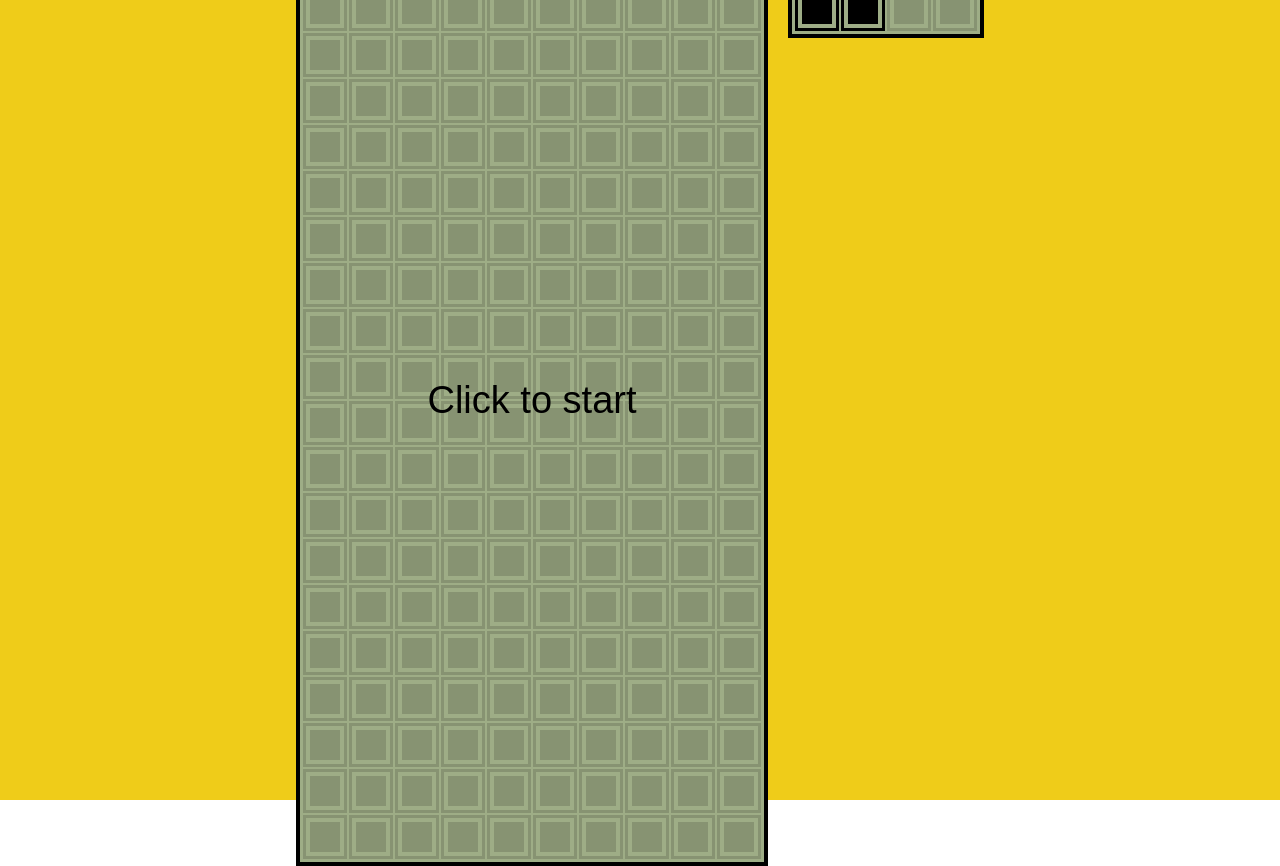
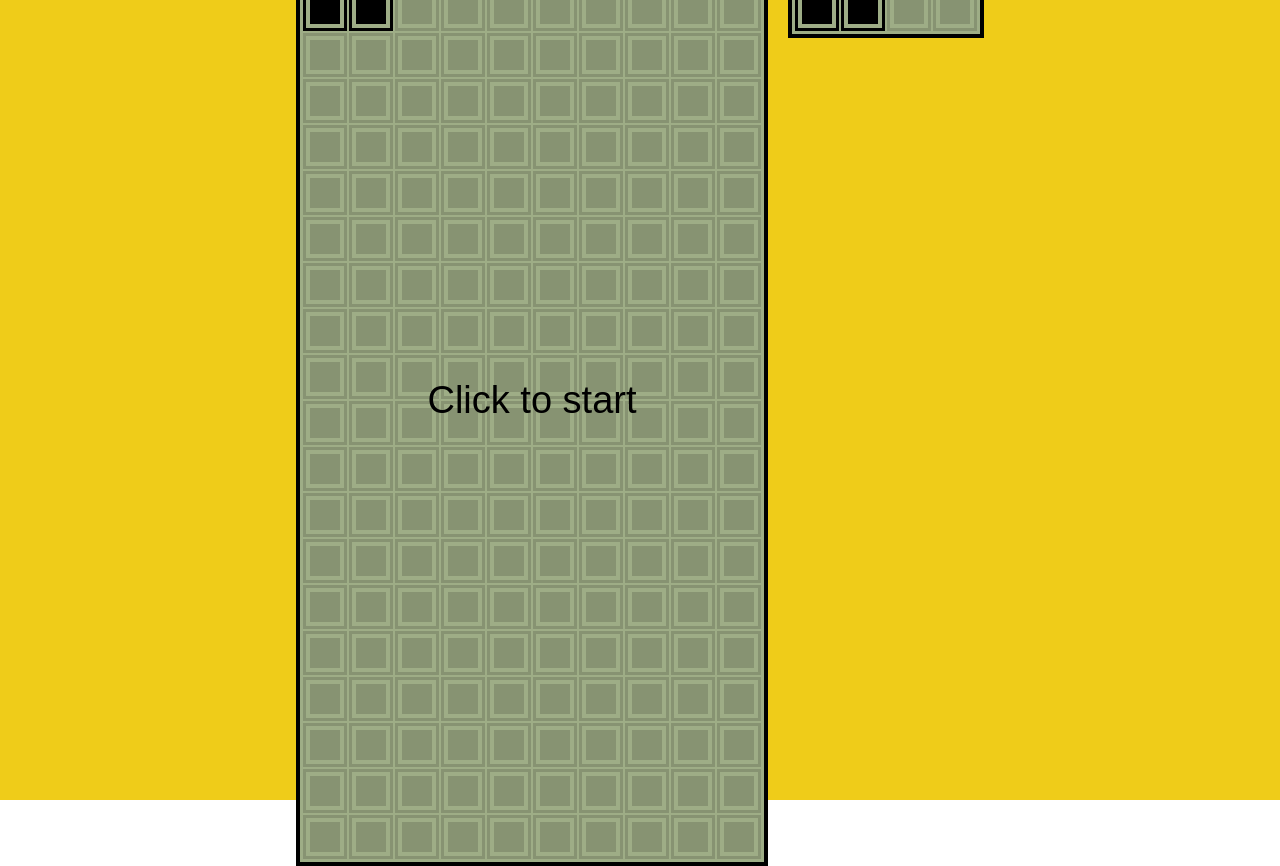
Before and after one commit to paltz4116/React-Tetris, a React (Create React App) app: page / in a window 1280 px wide. Built offline with nearby package versions, Linux system fonts and the light colour scheme.

Commit message:
added move functions

```diff
--- a/src/components/Board/Board.js
+++ b/src/components/Board/Board.js
@@ -1,12 +1,22 @@
-import React from "react";
+import React, { useState } from "react";
 
 import StartButton from "../UI/StartButton";
+
 import classes from "./Board.module.css";
 
+import { INIT_STATE } from "../../store/constants";
+
 const Board = (props) => {
+  const [initState, setInitState] = useState("stop");
+
+  const handleInitState = () => {
+    setInitState("playing");
+    INIT_STATE.state = "playing";
+  }
+
   return (
     <div className={classes.board}>
-      {!props.gameOver ? <StartButton onClick={props.handleStart} /> : ""}
+      {initState === "stop" ? <StartButton onClick={handleInitState} /> : ""}
       {props.board.map((row, rowIndex) => (
         <div key={rowIndex} className={classes.row}>
           {row.map((cell, colIndex) => (
--- a/src/components/Tetris/Tetris.js
+++ b/src/components/Tetris/Tetris.js
@@ -1,27 +1,66 @@
 import React, { useState } from "react";
+
+import { createEmptyBoard } from "../../helpers";
 
 import { usePlayer } from "../../hooks/usePlayer";
 import { useBoard } from "../../hooks/useBoard";
 
 import Board from "../Board/Board";
+import Section from "../Section/Section";
+
 import classes from "./Tetris.module.css";
 
-import Section from "../Section/Section";
+import { INIT_STATE } from "../../store/constants";
 
 const Tetris = (props) => {
   const [gameOver, setGameOver] = useState(false);
   //const [dropTime, setDropTime] = useState(null);
 
-  const [player] = usePlayer();
+  const [player, updatePlayerPos, resetPlayer] = usePlayer();
   const [board, setBoard] = useBoard(player);
 
-  const handleStartGame = () => {
-    setGameOver(true);
+  const movePlayer = (dir) => {
+    updatePlayerPos({ x: dir, y: 0 });
+  };
+
+  const startGame = () => {
+    setBoard(createEmptyBoard());
+    resetPlayer();
+  };
+
+  const drop = () => {
+    updatePlayerPos({ x: 0, y: 1, collided: false });
+  };
+
+  const dropPlayer = () => {
+    drop();
+  };
+
+  const move = (code) => {
+    if (!gameOver && INIT_STATE.state === "playing") {
+      //left
+      if (code === "ArrowLeft") {
+        movePlayer(-1);
+      }
+      //Right
+      else if (code === "ArrowRight") {
+        movePlayer(1);
+      }
+      //drop
+      else if (code === "ArrowDown") {
+        dropPlayer();
+      }
+    }
   };
 
   return (
-    <div className={classes.Tetris}>
-      <Board board={board} handleStart={handleStartGame} gameOver={gameOver} />
+    <div
+      className={classes.Tetris}
+      role="button"
+      tabIndex="0"
+      onKeyDown={(event) => move(event.code)}
+    >
+      <Board board={board} />
       <Section nextBlock={player.tetromino} />
     </div>
   );
--- a/src/hooks/useBoard.js
+++ b/src/hooks/useBoard.js
@@ -1,8 +1,33 @@
-import { useState } from "react";
+import { useState, useEffect } from "react";
 import { createEmptyBoard } from "../helpers";
 
-export const useBoard = () => {
-    const [board, setBoard] = useState(createEmptyBoard());
+export const useBoard = (player, resetPlayer) => {
+  const [board, setBoard] = useState(createEmptyBoard());
 
-    return [board, setBoard];
-}
+  useEffect(() => {
+    const updateBoard = (prevBoard) => {
+      //flush the board
+      const newBoard = prevBoard.map((row) =>
+        row.map((cell) => (cell[1] === "clear" ? [0, "clear"] : cell))
+      );
+
+      //draw
+      player.tetromino.forEach((row, y) => {
+        row.forEach((col, x) => {
+          if (col !== 0) {
+            newBoard[y + player.pos.y][x + player.pos.x] = [
+              col,
+              `${player.collided ? "merged" : "clear"}`,
+            ];
+          }
+        });
+      });
+
+      return newBoard;
+    };
+
+    setBoard((prev) => updateBoard(prev));
+  }, [player]);
+
+  return [board, setBoard];
+};
--- a/src/hooks/usePlayer.js
+++ b/src/hooks/usePlayer.js
@@ -1,13 +1,31 @@
-import { useState } from "react";
+import { useState, useCallback } from "react";
 
 import { generateRandomBlock } from "../tetrominos";
 
 export const usePlayer = () => {
-    const [player, setPlayer] = useState({
-        pos: { x: 0, y: 0 },
-        tetromino: generateRandomBlock(),
-        collided: false,
+  const [player, setPlayer] = useState({
+    pos: { x: 0, y: 0 },
+    tetromino: generateRandomBlock(),
+    collided: false,
+  });
+
+  const updatePlayerPos = ({ x, y, collided }) => {
+    setPlayer((prev) => {
+      return {
+        ...prev,
+        pos: { x: (prev.pos.x += x), y: (prev.pos.y += y) },
+        collided,
+      };
     });
+  };
 
-    return [player];
-}
+  const resetPlayer = useCallback(() => {
+    setPlayer({
+      pos: { x: 5, y: 0 },
+      tetromino: generateRandomBlock(),
+      collided: false,
+    });
+  });
+
+  return [player, updatePlayerPos, resetPlayer];
+};
```
Also changed, not shown: 1 other file (tests, documents, lock files or other folders).
